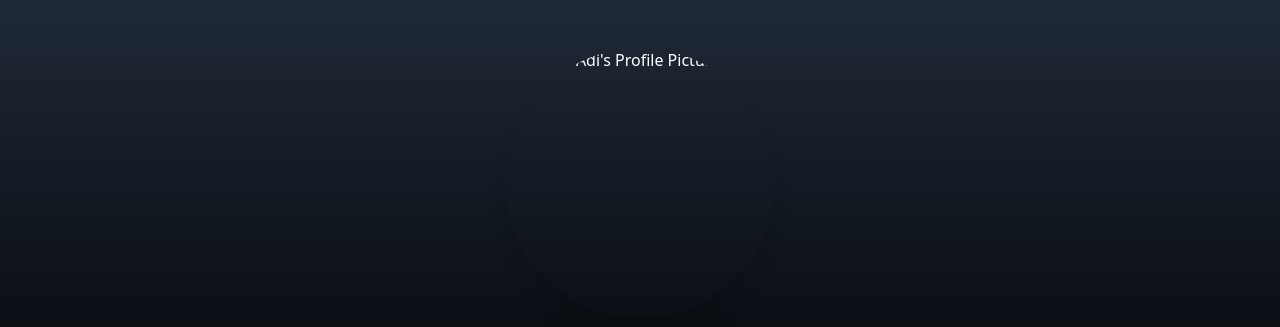
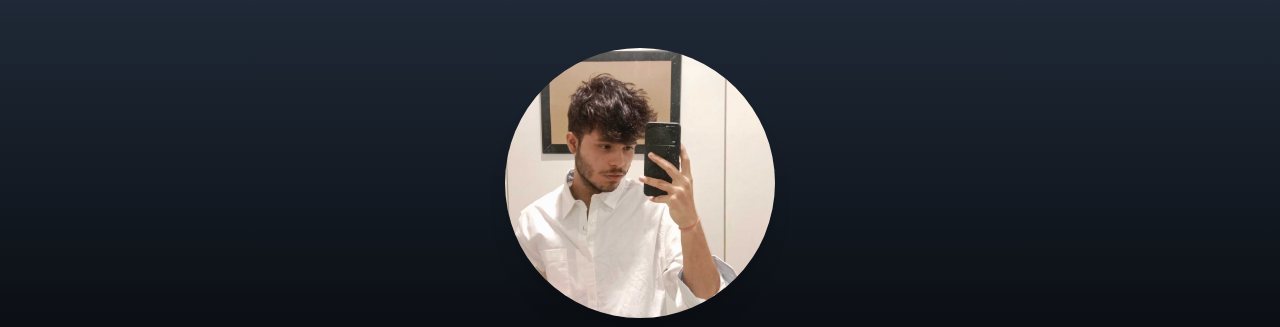
Before and after one commit to OGxAdiiii/my-portfolio, a website: page index.html in a window 1280 px wide. Shown: the top 327 px of the page. Drawn offline with nearby package versions, Linux system fonts and the light colour scheme.

Commit message:
modified:   index.html

```diff
--- a/index.html
+++ b/index.html
@@ -42,7 +42,7 @@
 
     <!-- Header -->
     <header class="text-center py-12 bg-gradient-to-b from-gray-800 to-black text-white animate-fadeIn">
-        <img src="portfolioimg.jpeg" class="profile-pic rounded-full mx-auto mb-4 w-[270px] h-[270px] object-cover shadow-xl hover:scale-105 transition-transform duration-500" alt="Adi's Profile Picture" />
+        <img src="./src/imgs/portfolio_pic2.jpg" class="profile-pic rounded-full mx-auto mb-4 w-[270px] h-[270px] object-cover shadow-xl hover:scale-105 transition-transform duration-500" alt="Adi's Profile Picture" />
         <h1 class="text-4xl font-bold mb-2">Hey, I'm Aditya Gharat</h1>
         <p class="text-lg font-medium mb-4">Web Developer | Creative Coder | Lifelong Learner</p>
         <a href="#contact" class="inline-block bg-pink-600 hover:bg-pink-500 text-white py-2 px-6 rounded-full shadow-lg transition-all duration-300">
```
